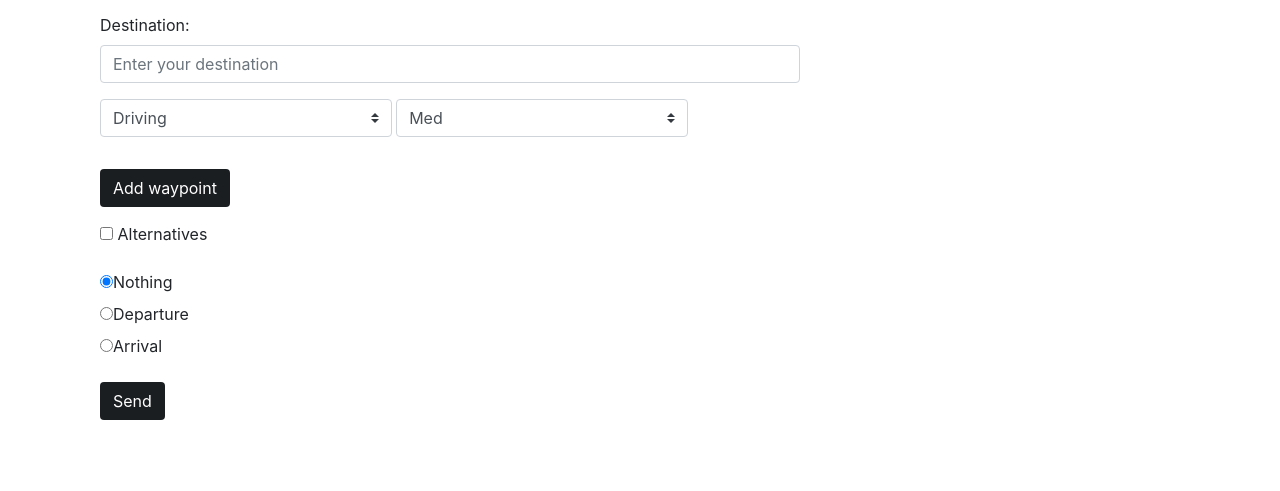
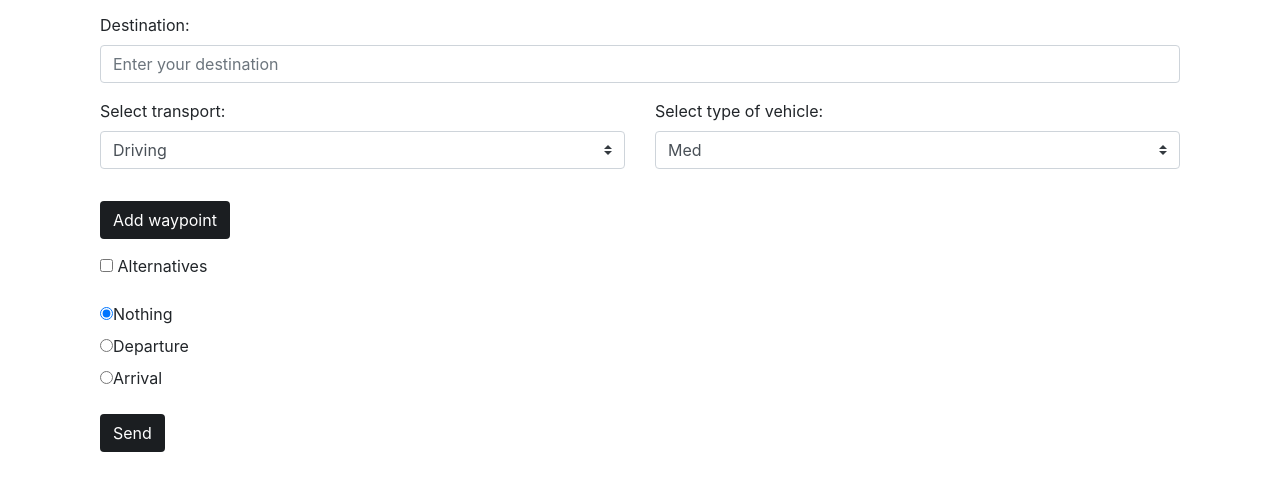
Before and after one commit to adeharo9/noCO2-front, a website with bundled scripts: page services.html in a window 1280 px wide. Shown: the part 215-706 px from the top of the page. Built offline with nearby package versions, Linux system fonts and the light colour scheme.

Commit message:
fix positions

```diff
--- a/services.html
+++ b/services.html
@@ -80,7 +80,7 @@
     </div>
     <div id="form_calc" class="row">
         <!-- Blog Entries Column -->
-        <div class="col-md-8" >
+        <div class="col-md-12" >
             <div class="container my-4" id="container">
                 <h2 class="my-4">Calculate the optimal CO2 emission route</h2>
                 <form id="calc_send">
@@ -93,21 +93,25 @@
                         <label for="destination">Destination:</label>
                         <input type="text" class="form-control" id="destination" placeholder="Enter your destination" name="destination">
                     </div>
-
-                        <select title="Select transport" class="col-md-5 form-group browser-default custom-select" id="dropdown">
+                    <div class="row">
+                    <div class="col-md-6">
+                        <label for="dropdown">Select transport:</label>
+                        <select class="form-group browser-default custom-select" id="dropdown">
                             <option selected value="driving">Driving</option>
                             <option value="transit">Transit</option>
                         </select>
-
-
-                        <select title="Select type of vehicle" class="col-md-5 form-group browser-default custom-select" id="dropdown_emission">
+                    </div>
+                    <div class="col-md-6">
+                        <label for="dropdown_emission">Select type of vehicle:</label>
+                        <select class="form-group browser-default custom-select" id="dropdown_emission">
                             <option value="low">Low</option>
                             <option selected value="med">Med</option>
                             <option value="high">High</option>
                             <option value="hybrid">Hybrid</option>
                             <option value="electric">Electric</option>
                         </select>
-
+                    </div>
+                    </div>
 
 
                     <div class="form-group" id="waypoints"></div>
```
Also changed, not shown: about.html (+1 -1 lines), contact.html (+1 -1 lines), index.html (+1 -1 lines).
